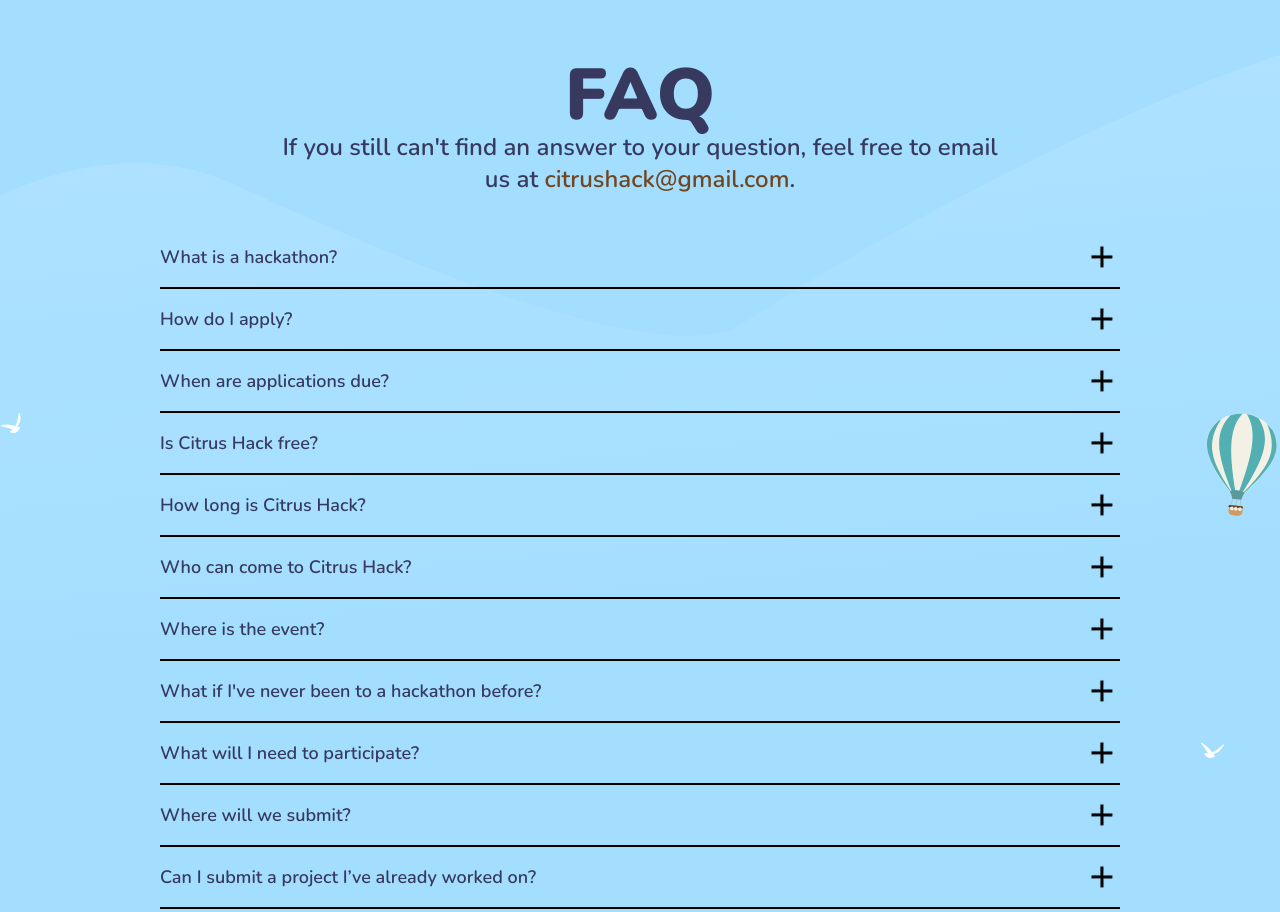
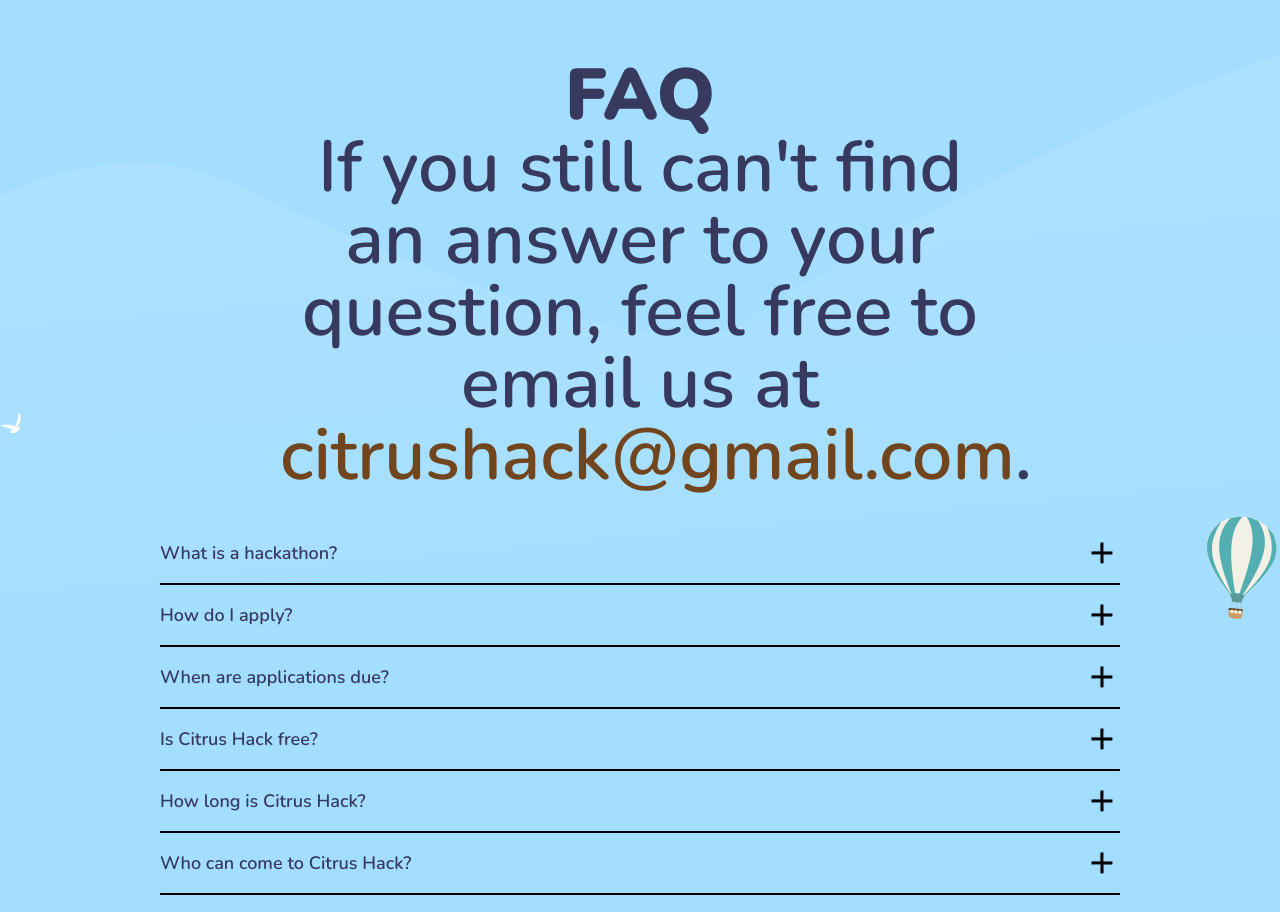
Before and after one commit to minsooerickim/citrushack2023, a Next.js app: page / in a window 1280 px wide. Shown: the part 4960-5872 px from the top of the page. Built offline with nearby package versions, Linux system fonts and the light colour scheme; no server answers.

Commit message:
🔫 fixed inconsistent font size in FAQ

```diff
--- a/pages/sections/faq.tsx
+++ b/pages/sections/faq.tsx
@@ -76,7 +76,7 @@ export default function Faq() {
       <h1 className="text-center text-7xl font-black w-391 h-109 not-italic items-center mt-6 text-text">
         FAQ
       </h1>
-      <p className="text-center text-text text-lg md:text-2xl font-semibold mb-4 md:mb-8 xs:w-3/4">
+      <p className="text-center text-text font-semibold mb-4 md:mb-8 text-5xl md:text-7xl  xs:w-3/4">
         If you still can&apos;t find an answer to your question, feel free to
         email us at{' '}
         <ExternalLink
```
